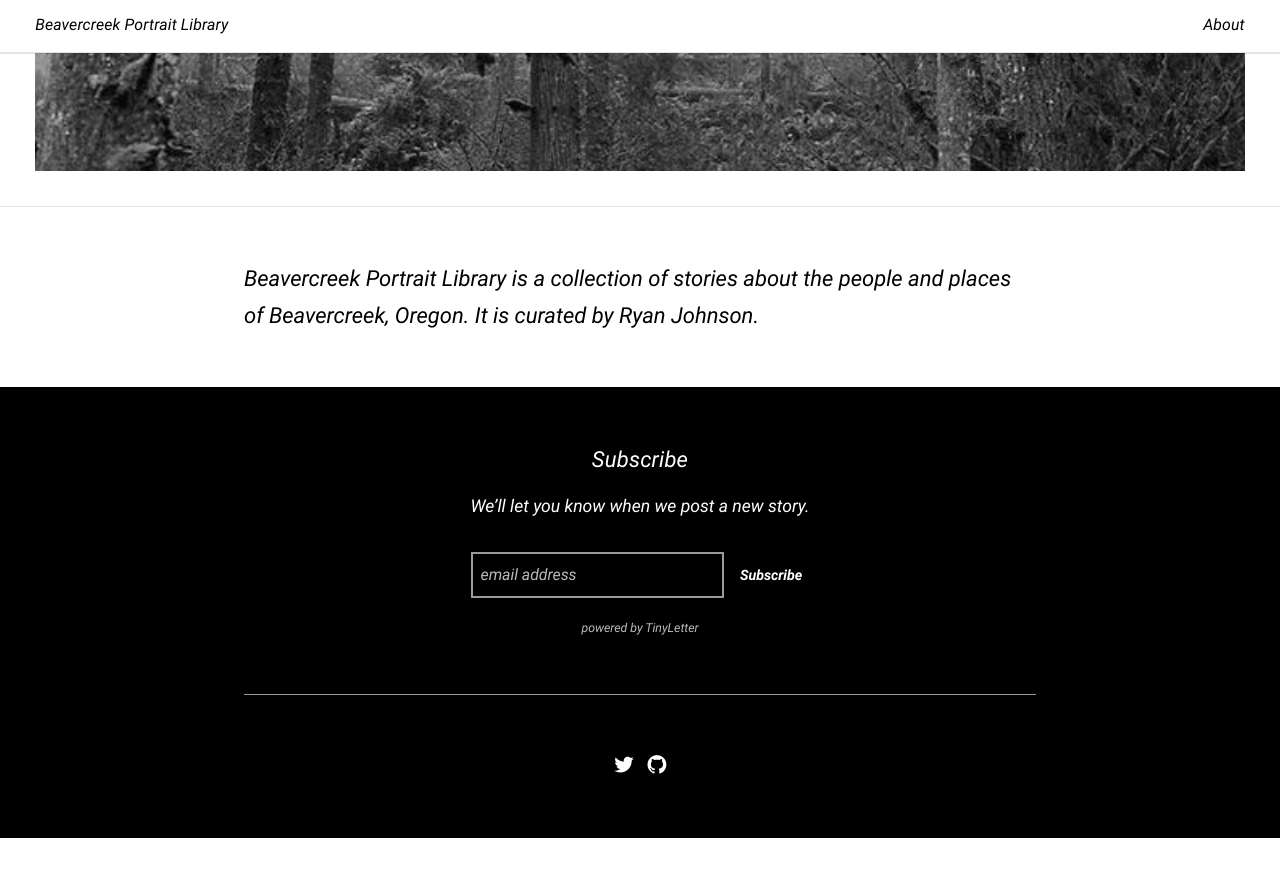
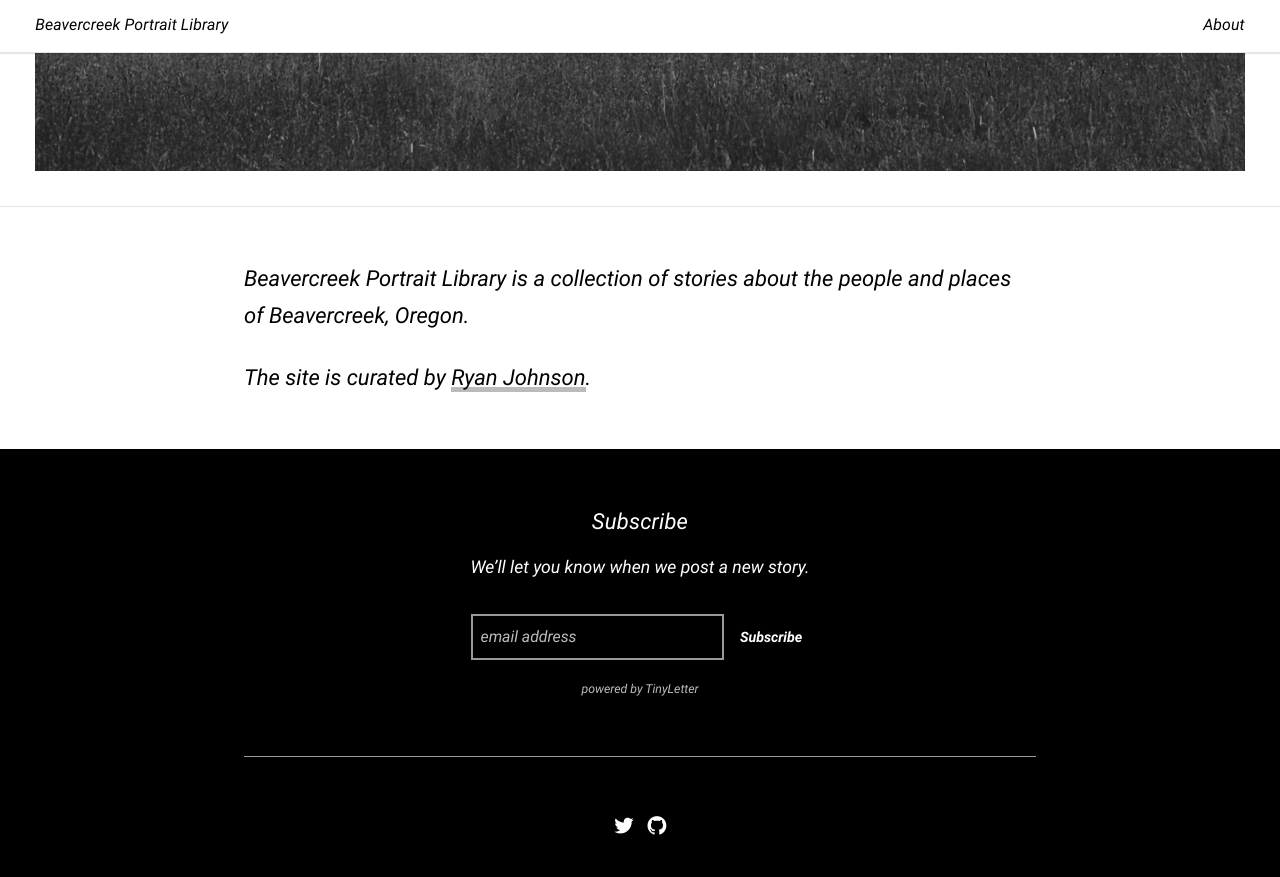
Before and after one commit to rentry/beavercreek-portrait-library, a Jekyll site: the page built from about.md, in a window 1280 px wide and 900 px high, scrolled down 959 px. Shown: the top 877 px of the window. Built offline with Jekyll 4.4.1, drawn with Linux system fonts in a browser that asks for light colours; before the commit the page ends 1797 px from its top, so only the background shows below that.

Commit message:
Adds image and edits about

```diff
--- a/about.md
+++ b/about.md
@@ -1,7 +1,9 @@
 ---
 layout: page
 title: About
-image: /assets/images/placeholder-18.jpg
+image: /assets/images/about.jpg
 ---
 
-Beavercreek Portrait Library is a collection of stories about the people and places of Beavercreek, Oregon. It is curated by Ryan Johnson.
+Beavercreek Portrait Library is a collection of stories about the people and places of Beavercreek, Oregon.
+
+The site is curated by [Ryan Johnson](https://brentryanjohnson.com/).
```
Also changed, not shown: assets/images/about.jpg (added).
